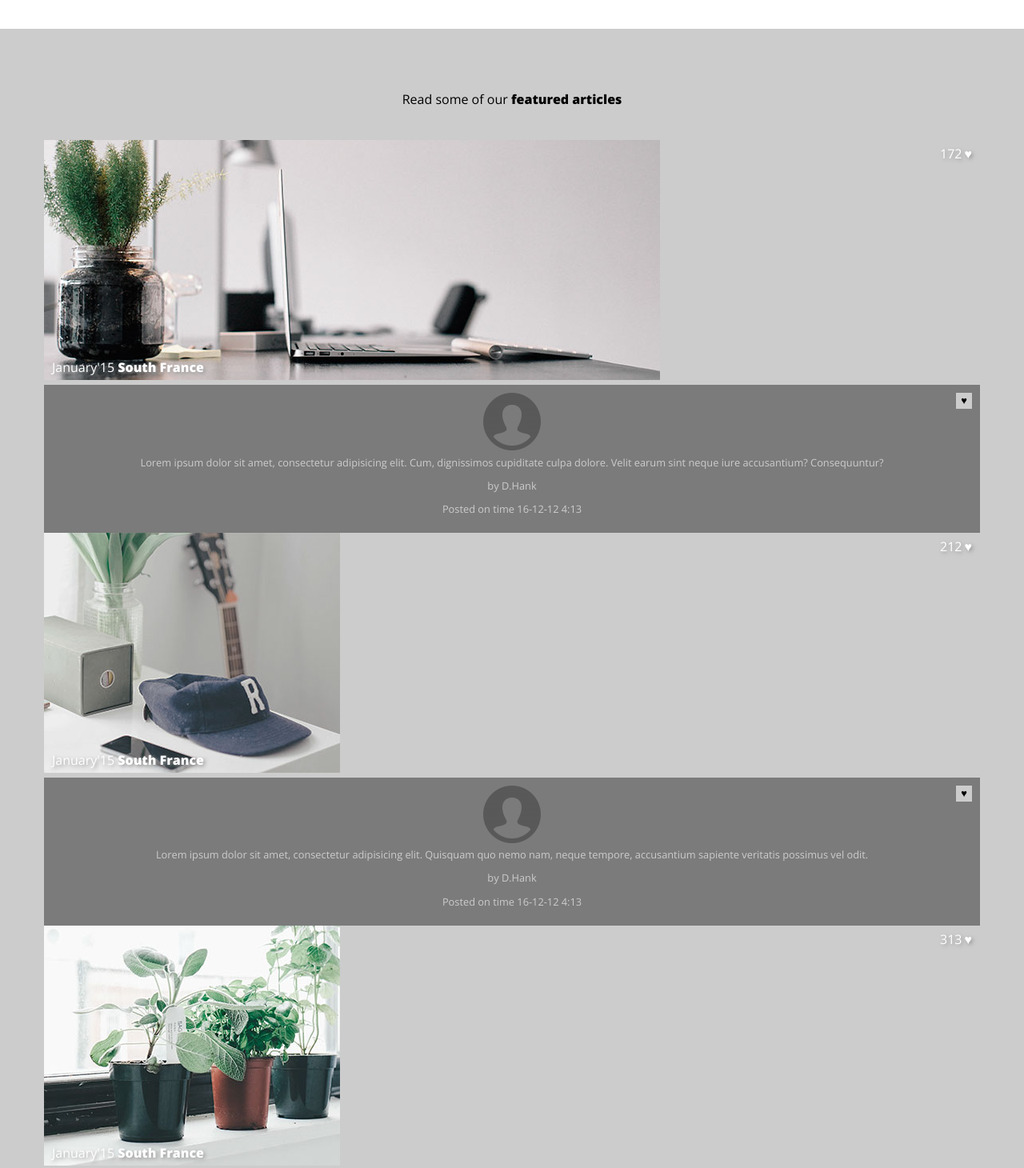
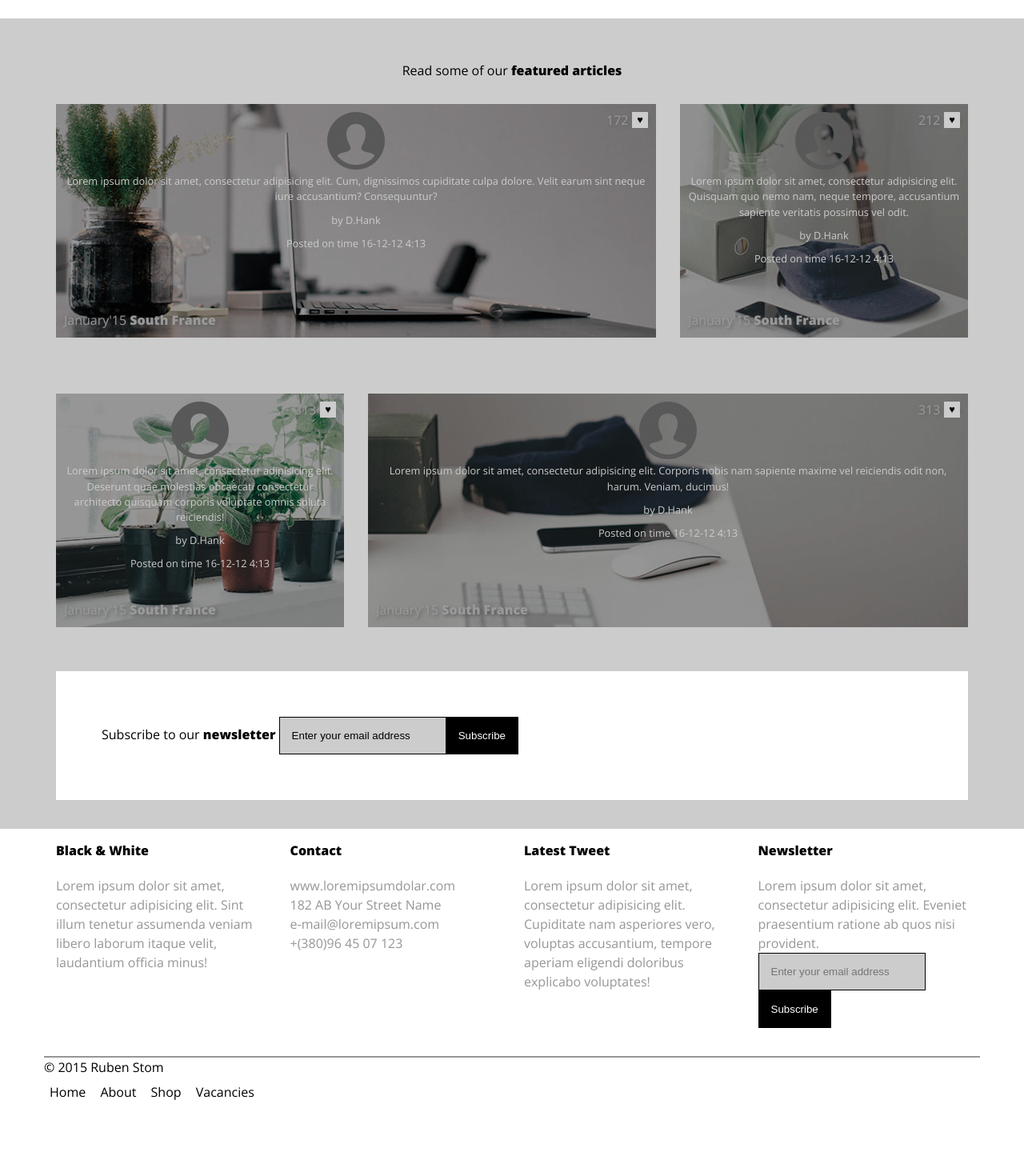
Before and after one commit to katya-grafinska/layouts-task, a plain HTML site: page index.html in a window 1280 px wide. Shown: the part 500-1960 px from the top of the page at 80% size. After the commit the page ends 1904 px from the top, so only its background shows below. Drawn offline with nearby package versions, Linux system fonts and the light colour scheme.

Commit message:
Fixed issues with responsive grid in section with featured articles

```diff
--- a/index.html
+++ b/index.html
@@ -53,7 +53,10 @@
 	<section class="featured_articles">
 		<div class="container">
 			<h1>Read some of our <b>featured articles</b></h1>
-			<article>
+
+			<div class="row clearfix">
+				<div class="col-8">
+					<article >
 						<div class="article_content">
 							<img src="img/sample.jpg" alt="">
 							<div class="likes">172</div>
@@ -67,6 +70,9 @@
 							<p>Posted on time <time datetime="2012-12-16 04:13">16-12-12 4:13</time></p>
 						</address>
 					</article>
+				</div>
+
+				<div class="col-4">
 					<article>
 						<div class="article_content">
 							<img src="img/sample2.jpg" alt="">
@@ -81,6 +87,11 @@
 							<p>Posted on time <time datetime="2012-12-16 04:13">16-12-12 4:13</time></p>
 						</address>
 					</article>
+				</div>
+			</div>
+
+			<div class="row clearfix">
+				<div class="col-4">
 					<article>
 						<div class="article_content">
 							<img src="img/sample3.jpg" alt="">
@@ -95,6 +106,9 @@
 							<p>Posted on time <time datetime="2012-12-16 04:13">16-12-12 4:13</time></p>
 						</address>
 					</article>
+				</div>
+
+				<div class="col-8">
 					<article>
 						<div class="article_content">
 							<img src="img/sample4.jpg" alt="">
@@ -109,6 +123,8 @@
 							<p>Posted on time <time datetime="2012-12-16 04:13">16-12-12 4:13</time></p>
 						</address>
 					</article>
+				</div>
+			</div>
 			<form action="" name="newsletter">
 				<label for="subscribe">Subscribe to our <b>newsletter</b></label>
 				<input type="email" placeholder="Enter your email address">
@@ -120,22 +136,22 @@
 	<footer>
 		<div class="container">
 			<div class="row clearfix">
-				<div class="col-4">
+				<div class="col-3">
 					<h3>Black & White</h3>
 					<p>Lorem ipsum dolor sit amet, consectetur adipisicing elit. Sint illum tenetur assumenda veniam libero laborum itaque velit, laudantium officia minus!</p>
 				</div>
-				<div class="col-4">
+				<div class="col-3">
 					<h3>Contact</h3>
 					<p>www.loremipsumdolar.com</p>
 					<p>182 AB Your Street Name</p>
 					<p>e-mail@loremipsum.com</p>
 					<p>+(380)96 45 07 123</p>
 				</div>
-				<div class="col-4">
+				<div class="col-3">
 					<h3>Latest Tweet</h3>
 					<p><cite>Lorem ipsum dolor sit amet, consectetur adipisicing elit. Cupiditate nam asperiores vero, voluptas accusantium, tempore aperiam eligendi doloribus explicabo voluptates!</cite></p>
 				</div>
-				<div class="col-4">
+				<div class="col-3">
 					<h3>Newsletter</h3>
 					<p>Lorem ipsum dolor sit amet, consectetur adipisicing elit. Eveniet praesentium ratione ab quos nisi provident.</p>
 					<form action="" name="newsletter">
--- a/style/style.css
+++ b/style/style.css
@@ -11,8 +11,8 @@ img {
 }
 
 h1 {
-	margin-top: 4%;
-	margin-bottom: 3%;
+	margin-top: 2%;
+	margin-bottom: 1%;
 }
 
 li a:hover, li a:active {
@@ -31,12 +31,13 @@ li a:hover, li a:active {
 
 .likes::after {
 	content:'\2665';
-	margin-left: 3px;
+	margin-left: 15px;
 }
 
 .container {
 	margin: 0 auto;
 	padding: 0 15px;
+	box-sizing: border-box;
 }
 
 .row {
@@ -45,7 +46,7 @@ li a:hover, li a:active {
 	margin-bottom: 20px;
 }
 
-.row>div{
+ [class^=col-] {
 	float: left;
 	padding: 15px;
 	box-sizing: border-box;
@@ -149,35 +150,42 @@ form input {
 }
 
 form input[type="email"] {
-	/*width: 70%;*/
 	margin-right: -5px;
 	background-color: #ccc;
 }
 
 form input[type="submit"] {
-	/*width: 30%;*/
 	background-color: #000;
 	color: #fff;
 }
 
 article {
 	position: relative;
+	margin-bottom: 20px;
 }
 
 .author_info {
 	display: block;
-	position: relative;
 	top: 0;
+	height: 100%;
+	width: 100%;
 	text-align: center;
 	background-color: rgba(0,0,0,0.4);
 	color: #ccc;
 	text-shadow: none;
 	padding: 10px;
 	font-size: 0.8em;
+	box-sizing: border-box;
 }
 
 .article_content {
 	position: relative;
+}
+
+.article_content img {
+	width: 100%;
+	max-width: auto;
+	display: block;
 }
 
 .article_content .likes, .article_content time {
@@ -186,7 +194,7 @@ article {
 }
 
 .article_content .likes, .author_info .like {
-	top: 5px;
+	top: 8px;
 	right: 10px;
 }
 
@@ -204,10 +212,6 @@ article {
 .article_content time {
 	bottom: 10px;
 	left: 10px;
-}
-
-.article_content:hover + .author_info {
-
 }
 
 body>footer h3 {
@@ -316,23 +320,35 @@ body>footer nav li a {
 	}
 }
 
+@media screen and (min-width: 401px) {
+
+
+}
+
 /*Desktop*/
 
 @media screen and (min-width: 769px) {
-	.col-4 {
+
+	.col-3 {
 		width: 25%;
 	}
 
-	.col-3 {
+	.col-4 {
 		width: 33.333333%;
+		float: left;
+	}
+
+	.col-6 {
+		width: 50%;
+	}
+
+	.col-8 {
+		width: 66.66666667%;
+		float: left;
 	}
 
 	.col-9 {
 		width: 75%;
-	}
-
-	.col-6 {
-		width: 50%;
 	}
 
 	.container {
@@ -342,6 +358,13 @@ body>footer nav li a {
 	form input {
 		padding: 15px;
 	}
+
+	.author_info {
+		position: absolute;
+	}
+	.article_content:hover + .author_info {
+
+	}
 }
 
 @media (min-width: 1200px){
```
Lines whose indentation alone changed are shown as unchanged.
